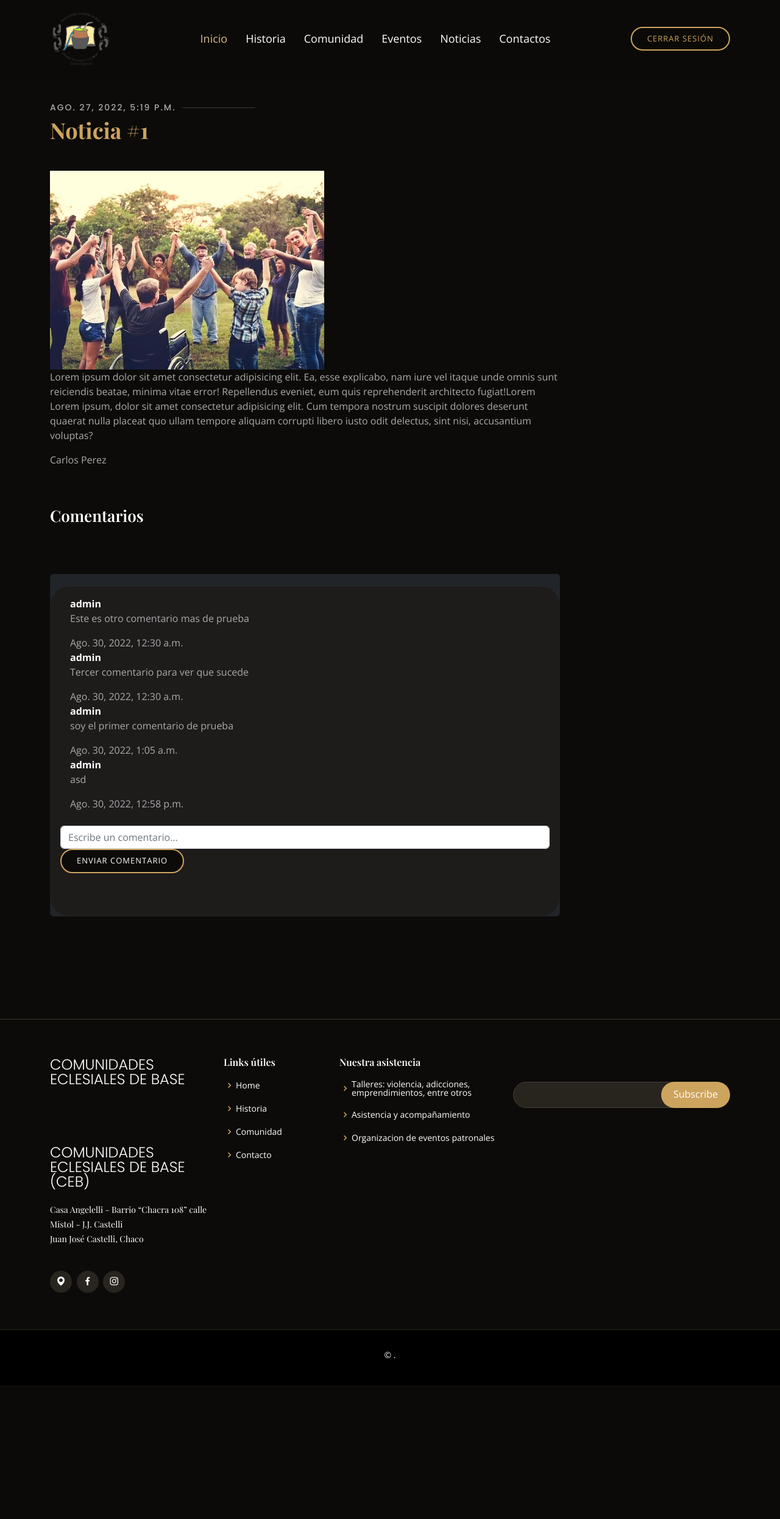
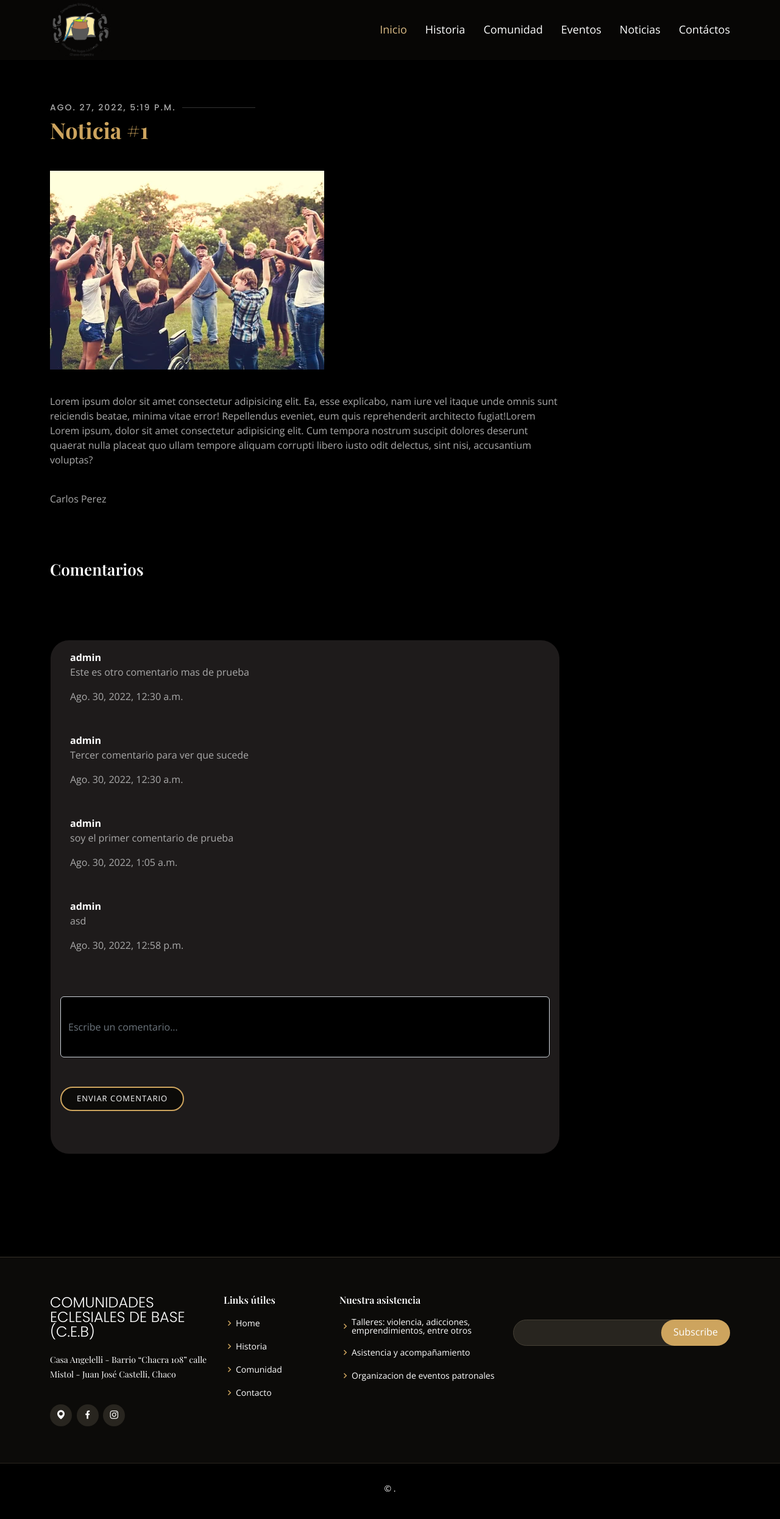
Before and after one commit to EstebanOrdenavia/Proyecto2022CEB, a Django app: a page that uses templates/base.html in a window 1280 px wide. Shown: the whole page at 61% size. Before the commit the page ends 2228 px from the top, so only its background shows below. Run offline with Django 3.2, Linux system fonts and the light colour scheme; a user stored in the database is signed in; data comes from the database, SQL or seed files in the repository; both versions use the stored data as it was after the commit; some libraries are stand-ins or nearby versions; some web fonts are replaced.

Commit message:
modificaciones detalles minimos

```diff
--- a/static/css/styles.css
+++ b/static/css/styles.css
@@ -1,7 +1,7 @@
 
 body {
   font-family: "Open Sans", sans-serif;
-  background: #0c0b09;
+  background: #000;
   color: #fff;
 }
 
@@ -129,7 +129,7 @@ h6 {
   border-bottom: 1px solid rgba(12, 11, 9, 0.6);
   transition: all 0.5s;
   z-index: 997;
-  padding: 15px 0;
+  /* padding: 15px 0; */
   top: 0px;
 }
 
@@ -158,7 +158,8 @@ h6 {
 # Book a table button Menu
 --------------------------------------------------------------*/
 .book-a-table-btn {
-
+    background: #0c0b09 ;
+    color: #fff;
     margin: 0 0 0 15px ;
     border: 2px solid #cda45e ;
     border-radius: 50px ;
@@ -1592,3 +1595,10 @@ section {
  .boton-info {
   opacity: 0.5;
  }
+
+ .textcomentarios {
+    height: 100px;
+    text-align: inherit;
+    background: #000000;
+    color: #fff;
+ }
--- a/templates/base.html
+++ b/templates/base.html
@@ -34,9 +34,6 @@
     <header id="header" class="fixed-top d-flex align-items-cente">
         <div class="container-fluid container-xl d-flex align-items-center justify-content-lg-between">
             <a class="logo me-auto me-lg-0" href="{% url 'home' %}"><img src="{% static 'img/logo-redondoh.png' %}" alt="" width="100px"></a>
-        <!-- <h1 class="logo me-auto me-lg-0"></h1> -->
-        <!-- Uncomment below if you prefer to use an image logo -->
-        <!-- <a href="index.html" class="logo me-auto me-lg-0"><img src="assets/img/logo.png" alt="" class="img-fluid"></a>-->
 
         <nav id="navbar" class="navbar order-last order-lg-0">
             <ul style="text-align: center;">
@@ -45,39 +42,13 @@
                 <li><a class="nav-link scrollto" href="{% url 'sobrenosotros:sobreNosotros' %}">Comunidad</a></li>
                 <li><a class="nav-link scrollto" href="{% url 'eventos:eventos' %}">Eventos</a></li>
                 <li><a class="nav-link scrollto" href="{% url 'noticias:noticias' %}">Noticias</a></li>
-                <li><a class="nav-link scrollto" href="#chefs">Contactos</a></li>
-
-                <!-- <li><a class="nav-link scrollto" href="#chefs">Contactos</a></li> -->
-
-                <!-- <li class="dropdown"><a href="#"><span>Drop Down</span> <i class="bi bi-chevron-down"></i></a>
-                    <ul>
-                    <li><a href="#">Drop Down 1</a></li>
-                    <li class="dropdown"><a href="#"><span>Deep Drop Down</span> <i class="bi bi-chevron-right"></i></a>
-                        <ul>
-                        <li><a href="#">Deep Drop Down 1</a></li>
-                        <li><a href="#">Deep Drop Down 2</a></li>
-                        <li><a href="#">Deep Drop Down 3</a></li>
-                        <li><a href="#">Deep Drop Down 4</a></li>
-                        <li><a href="#">Deep Drop Down 5</a></li>
-                        </ul>
-                    </li>
-                    <li><a href="#">Drop Down 2</a></li>
-                    <li><a href="#">Drop Down 3</a></li>
-                    <li><a href="#">Drop Down 4</a></li>
-                    </ul>
-                </li> -->
+                <li><a class="nav-link scrollto" href="#footer">Contáctos</a></li>
             </ul>
             <i class="bi bi-list mobile-nav-toggle"></i>
         </nav><!-- .navbar -->
-            {% if user.is_authenticated %}
-                <a class="book-a-table-btn scrollto d-none d-lg-flex" href="{% url 'logout' %}">Cerrar sesión</a>
-            {% else %}
-                <a class="book-a-table-btn scrollto d-none d-lg-flex" href="{% url 'login' %}">Iniciar sesión</a>
-                <!-- <a class="book-a-table-btn scrollto d-none d-lg-flex" href="{% url 'usuarios:registro' %}">Registrarse</a> -->
-            {% endif %}
 
         </div>
-    </header><!-- End Header -->
+    </header>
 
 
     <main id="main">
@@ -85,7 +56,7 @@
 	{% block contenido %}
 	{% endblock contenido %}
 
-    </main><!-- End #main -->
+    </main>
 
 <!-- ======= Footer ======= -->
     <footer id="footer">
@@ -96,15 +67,12 @@
             <div class="col-lg-3 col-md-6">
             <div class="footer-info">
 
-                <h3>Comunidades Eclesiales de Base</h3>
+                <h3>Comunidades Eclesiales de Base (C.E.B)</h3>
                 <p>
+                Casa Angelelli - Barrio “Chacra 108” calle Mistol - Juan José Castelli, Chaco
+                </p>
                 <br>
-                <br><br>
-                <h3>Comunidades Eclesiales de Base (CEB)</h3>
-                <p>
-                Casa Angelelli - Barrio “Chacra 108” calle Mistol - J.J. Castelli
-                <br>
-                Juan José Castelli, Chaco<br><br>
+
 
 
                 <div class="social-links mt-3">
@@ -112,6 +80,10 @@
                 <a href="https://www.facebook.com/groups/498186250237283/" class="facebook"><i class="bx bxl-facebook"></i></a>
                 <a href="https://www.instagram.com/Elangeldelabicicletacastelli/" class="instagram"><i class="bx bxl-instagram"></i></a>
 
+
+                <!-- <a href="#" class="instagram"><i class="bx bxl-instagram"></i></a>
+                <a href="#" class="google-plus"><i class="bx bxl-skype"></i></a>
+                 -->
 
                 </div>
             </div>
--- a/templates/home.html
+++ b/templates/home.html
@@ -13,12 +13,14 @@
 
               <div class="btns">
                 {% if user.is_authenticated == False %}
-                <a href="{% url 'usuarios:registro' %}" class="btn-menu animated fadeInUp scrollto">Registrarse</a>
+                    <a href="{% url 'usuarios:registro' %}" class="btn-menu animated fadeInUp scrollto">Registrarse</a>
+                    <a class="btn-menu animated fadeInUp scrollto" href="{% url 'login' %}">Iniciar sesión</a>
                 {% else %}
-                <!-- Nada -->
+                    <a class="btn-menu animated fadeInUp scrollto" href="{% url 'logout' %}">Cerrar sesión</a>
                 {% endif %}
               </div>
             </div>
+
 
 
           </div>
--- a/templates/noticias/detalleNoticias.html
+++ b/templates/noticias/detalleNoticias.html
@@ -22,12 +22,16 @@
                 <div class="tab-pane active show" id="tab-1">
                     <div class="row">
                         <div class="col-lg-12 details order-2 order-lg-1">
-                            <img src="{{notis.imagen.url}}" class="" alt="">
+                            <img src="{{notis.imagen.url}}" class="" alt="" style="padding-bottom: 40px;">
+                            <br>
                             <p>{{notis.descripcion}}</p>
+                            <br>
                             {% if notis.autor %}
                                 <p>{{notis.autor}}</p>
+                                <br>
                             {% else %}
                                 <p>Autor anónimo.</p>
+                                <br>
                             {% endif %}
                             <br>
                             <br>
@@ -36,7 +40,7 @@
                                     <h3>Comentarios</h3>
                                 {% if user.is_authenticated %}
                                     <section class="mb-5">
-                                        <div class="card bg-dark">
+                                        <div class="card bg-ligth">
                                             <div class="card-body">
                                                 <!-- Comment form-->
                                                 <div class=" mb-4">
@@ -48,11 +52,15 @@
                                                         <p>{{x.creado}}</p>
                                                     </div>
                                                     <!-- FIN VISUALIZACIONES DE COMENTARIOS -->
+                                                    <br>
+                                                    <br>
                                                     {% endfor %}
                                                 </div>
                                                 <form method="POST" action="{% url 'noticias:agregar_comentario' notis.pk %}" class="mb-4">{% csrf_token %}
                                                     <!-- <textarea class="form-control" rows="3" placeholder="Escribe un comentario..."></textarea> -->
-                                                    <input name="Coment" type="text" class="form-control" required placeholder="Escribe un comentario..."></input>
+                                                    <input name="Coment" type="text" class="form-control textcomentarios textcomentarios" required placeholder="Escribe un comentario..."></input>
+                                                    <br>
+                                                    <br>
                                                     <button type="submit" class="comentarios comentarios">Enviar comentario</button>
                                                 </form>
                                             </div>
@@ -68,11 +76,8 @@
                 </div>
             </div>
         </div>
-
-        <!-- FALTA HACER LA SECCION DE LOS COMENTARIOS + CONTROL DE USUARIO REGISTRADO PARA COMENTAR-->
     </div>
-</section><!-- End Specials Section -->
-
+</section>
 
 {% endblock contenido %}
 
```
Also changed, not shown: other parts of static/css/styles.css (+12 -10 lines), templates/noticias/noticias.html (+15 -13 lines), templates/usuarios/login.html (+10 -10 lines), templates/usuarios/registro.html (+23 -17 lines), ceb/db.sqlite3. Lines whose indentation alone changed are shown as unchanged.
